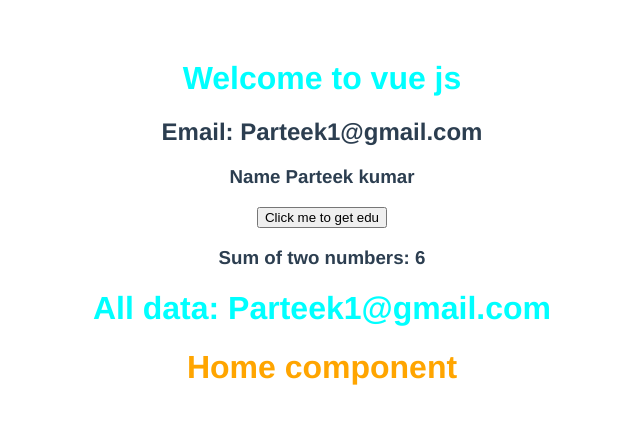
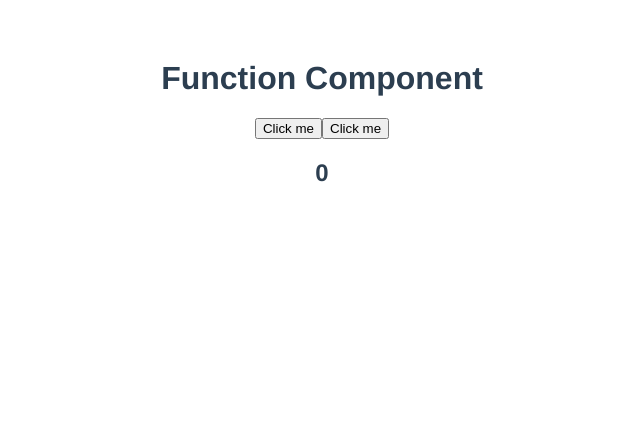
Before and after one commit to parteek2813/VueJs, a Vue app: page / in a window 1280 px wide. Shown: the top 424 px of the page, without its empty margins (318-958 px from the left). Built offline with nearby package versions, Linux system fonts and the light colour scheme.

Commit message:
Function in vue

```diff
--- a/src/App.vue
+++ b/src/App.vue
@@ -1,17 +1,18 @@
 <template>
-  <HelloWorld msg="Welcome to vue js" />
-  <HomeCom />
+  <Function />
 </template>
 
 <script>
 import HelloWorld from "./components/HelloWorld.vue";
 import HomeCom from "./components/HomeCom.vue";
+import Function from "./components/Function.vue";
 
 export default {
   name: "App",
   components: {
     HelloWorld,
     HomeCom,
+    Function,
   },
 };
 </script>
--- /dev/null
+++ b/src/components/Function.vue
@@ -0,0 +1,25 @@
+<template lang="">
+  <h1 v-on:mousemove="getConsole()">Function Component</h1>
+  <button v-on:click="getData('Button 1 clicked')">Click me</button>
+  <button v-on:dblclick="getData('Button double clicked')">Click me</button>
+  <h2>{{ count }}</h2>
+</template>
+<script>
+export default {
+  name: "Home",
+  data() {
+    return {
+      count: 0,
+    };
+  },
+  methods: {
+    getData(data) {
+      this.count = this.count + 1;
+    },
+    getConsole() {
+      console.log("function called");
+    },
+  },
+};
+</script>
+<style lang=""></style>
```
